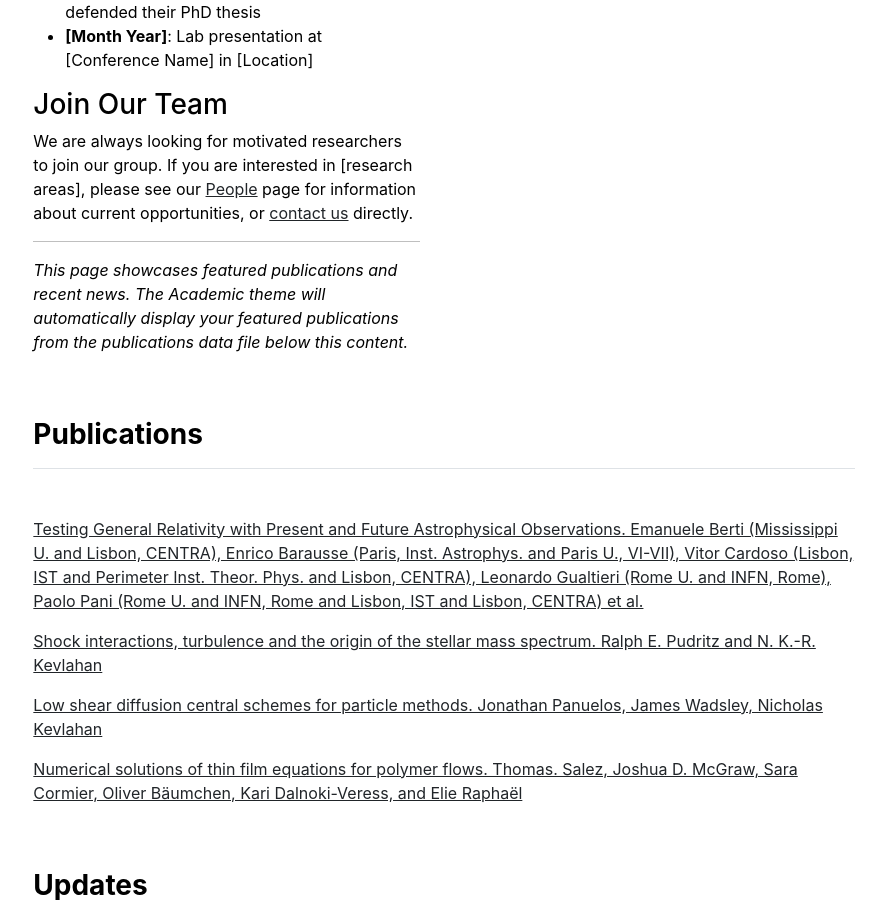
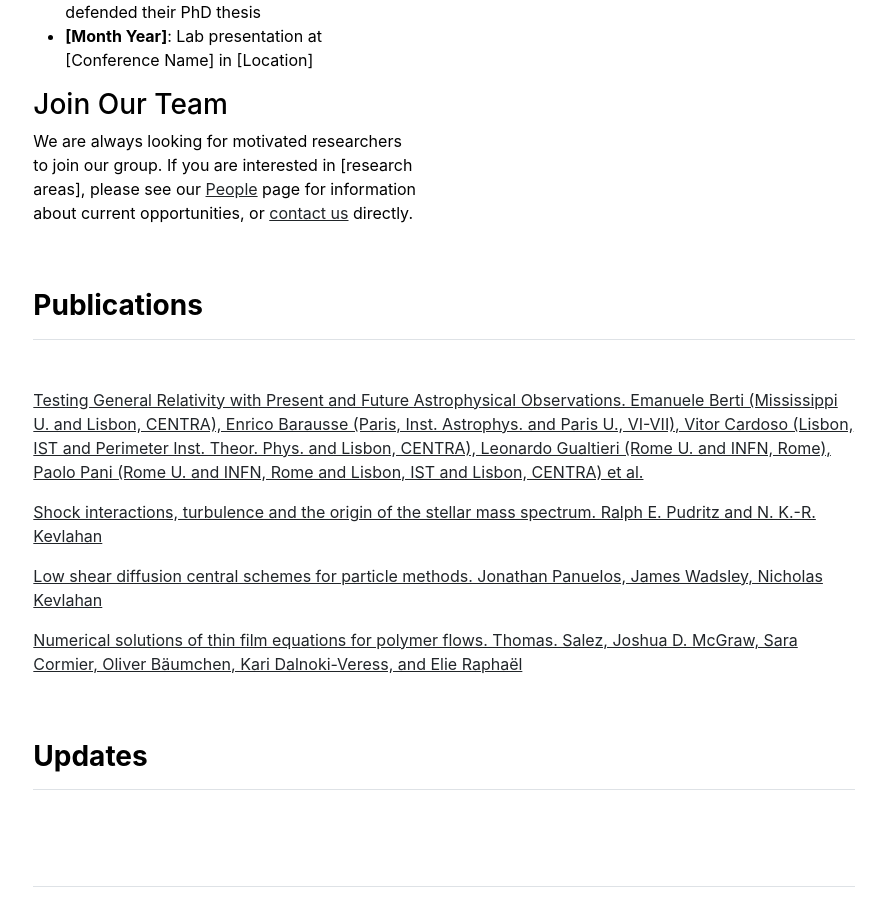
Before and after one commit to frank-dam-lab/frank-dam-lab.github.io, a Jekyll site: the page built from index.md, in a window 1280 px wide and 900 px high, scrolled down 903 px. Shown: the whole window, without its empty margins (196-1082 px from the left). Built offline with Jekyll 4.4.1, drawn with Linux system fonts in a browser that asks for light colours; our own code applies the rules of GitHub Pages for plain Markdown files.

Commit message:
Update index.md

```diff
--- a/index.md
+++ b/index.md
@@ -25,7 +25,3 @@ Key research themes include:
 ### Join Our Team
 
 We are always looking for motivated researchers to join our group. If you are interested in [research areas], please see our [People](/people) page for information about current opportunities, or [contact us](/contact) directly.
-
----
-
-*This page showcases featured publications and recent news. The Academic theme will automatically display your featured publications from the publications data file below this content.*
```
